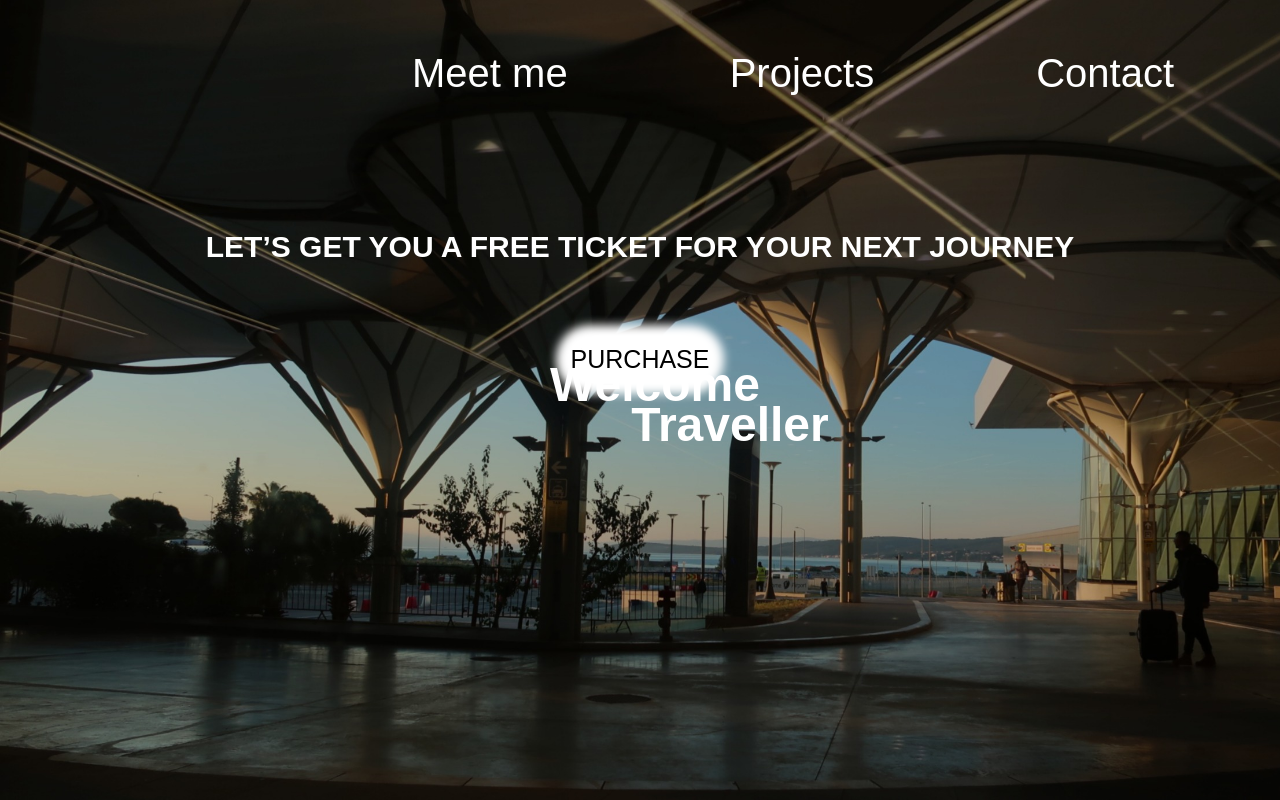
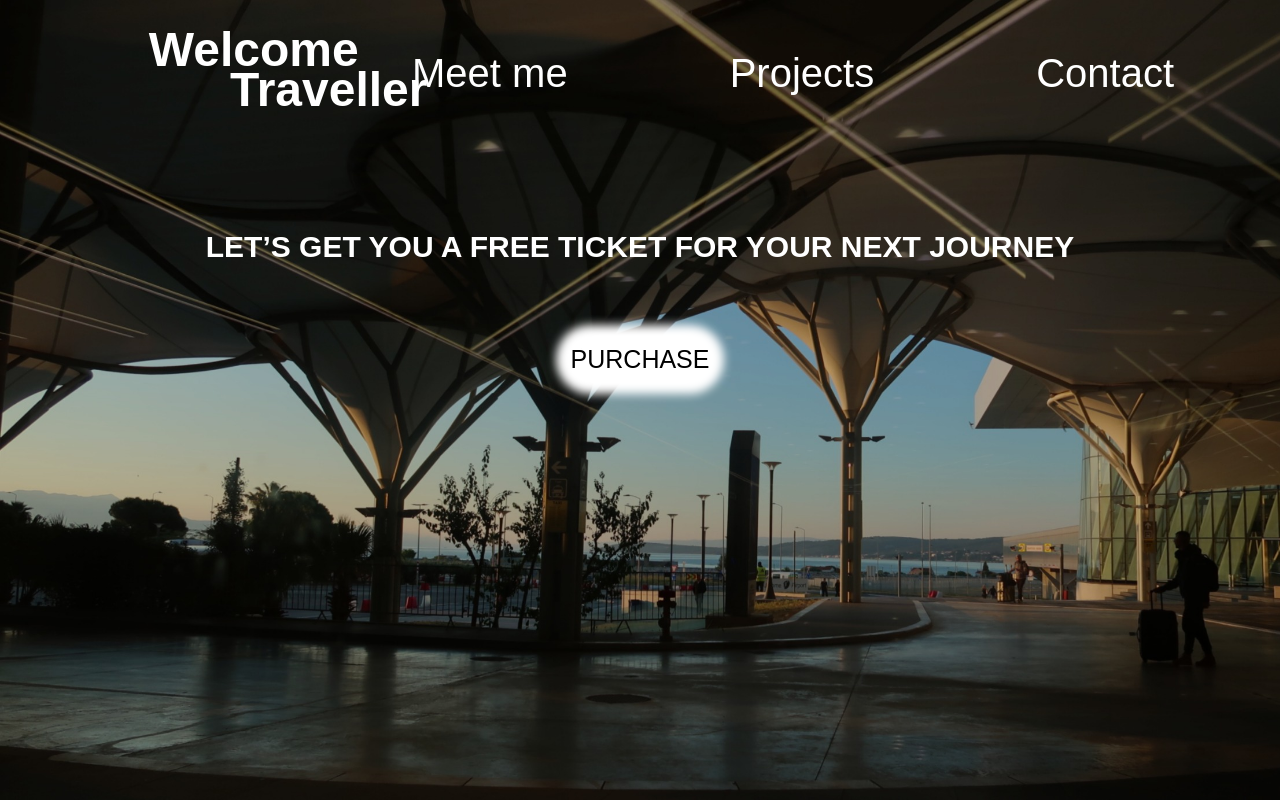
Before and after one commit to Evelineaa/NewPortfolio, a React (Create React App) app: page / in a window 1280 px wide. Built offline with nearby package versions, Linux system fonts and the light colour scheme; a web font is replaced by a local one.

Commit message:
New meetme design

```diff
--- a/src/Components/Header.css
+++ b/src/Components/Header.css
@@ -1,4 +1,7 @@
 .welcomeTraveller {
+    position: fixed;
+    top: 0px;
+    left: 50px;
     line-height: 0.0;
     font-size: 32px;
     color: rgb(255, 255, 255);
@@ -51,15 +54,6 @@
 .contactButton:hover::after,
 .projectsButton:hover::after {
     transform: scaleX(1);
-}
-
-.underLine {
-    background-color: white;
-    position: fixed;
-    width: auto;
-    height: 2px;
-    top: 130px;
-    z-index: 1;
 }
 
 .darkHeader .Header h2,
```
